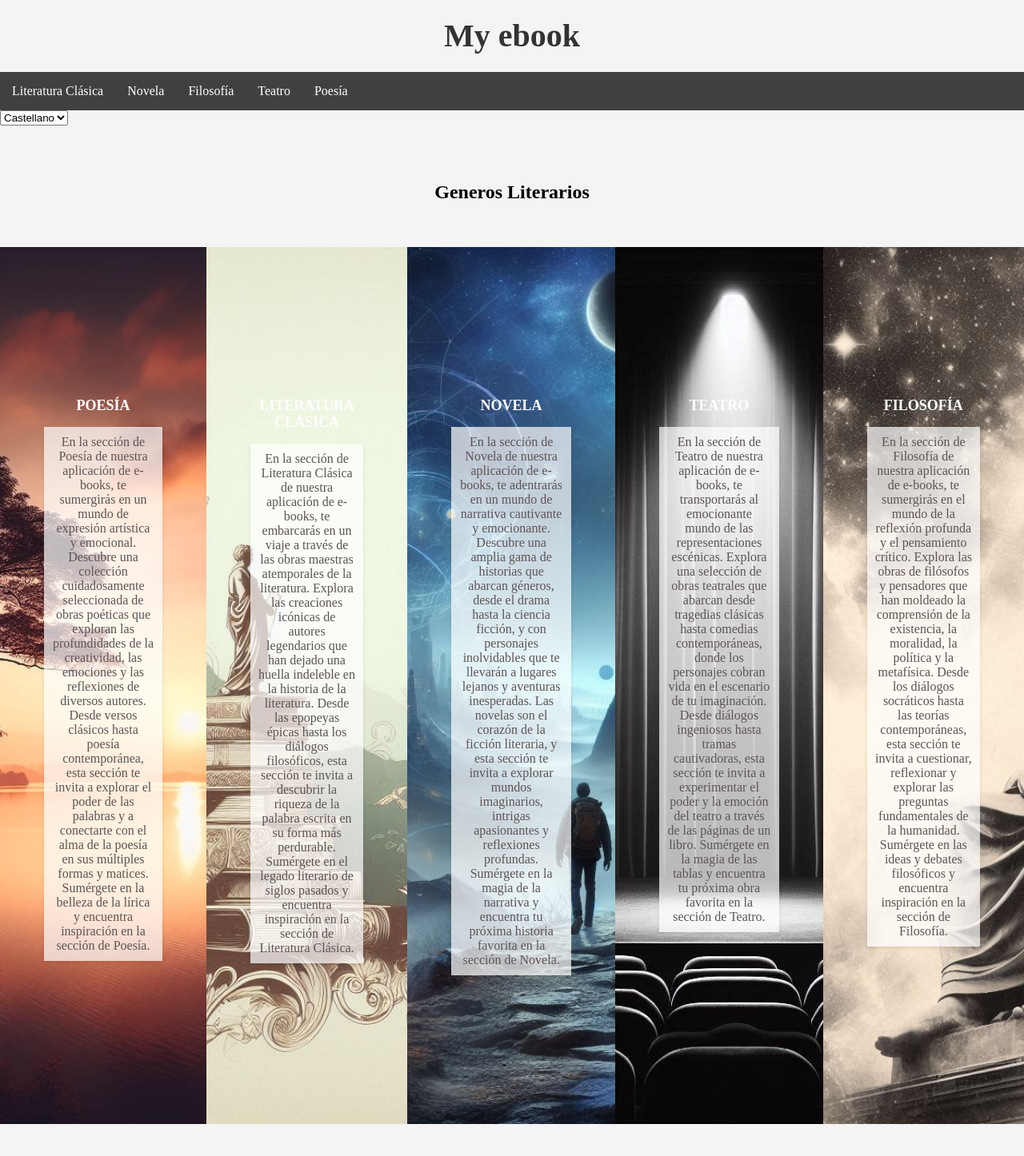
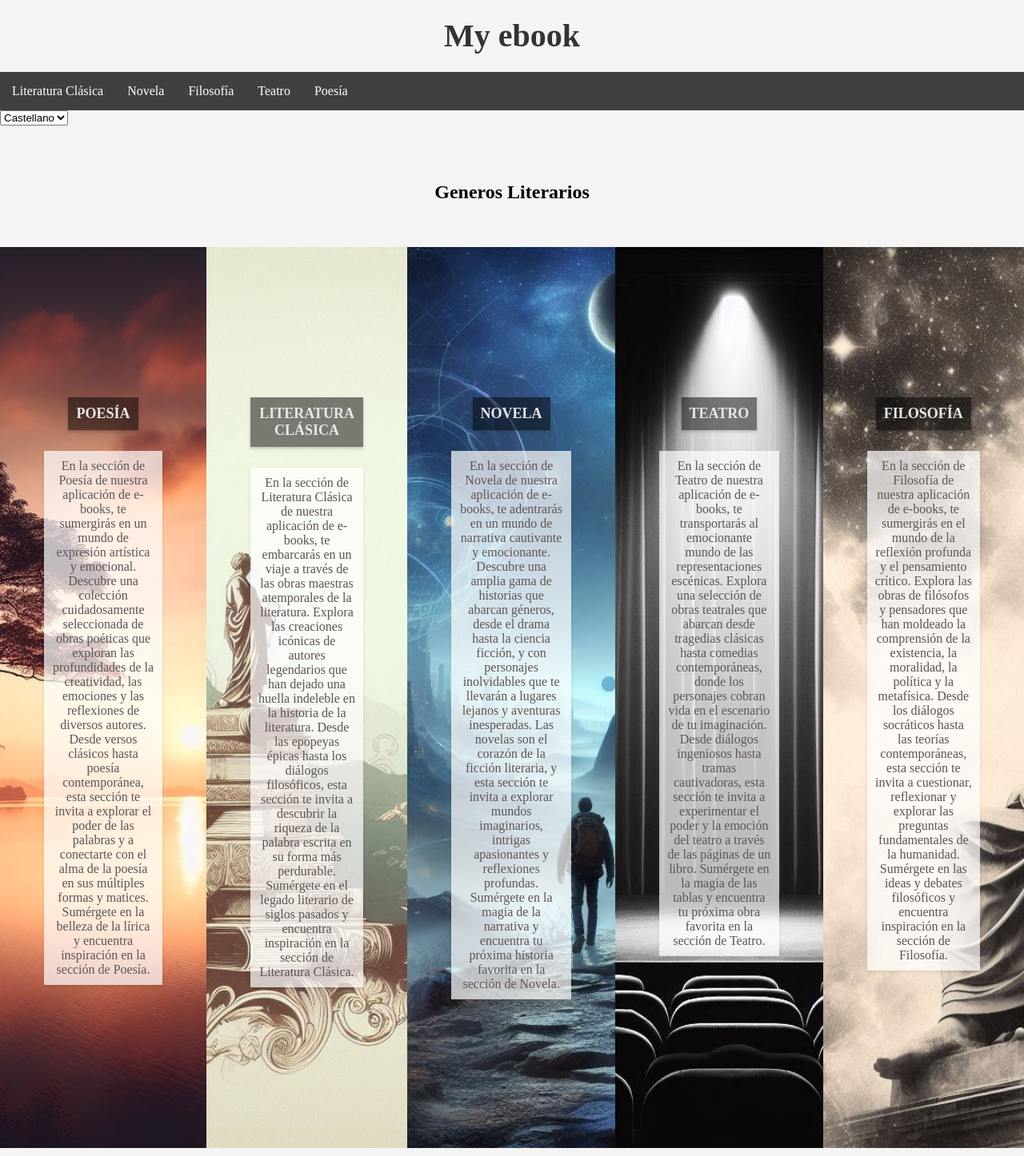
Before and after one commit to luis-suarez-cuartas/ebook, a Django app: page /appmyebook/ in a window 1280 px wide. Shown: the top 1446 px of the page at 80% size. Run offline with Django 4.2, Linux system fonts and the light colour scheme; data comes from the database, SQL or seed files in the repository.

Commit message:
Últimas mejoras

```diff
--- a/appmyebook/static/CSS/styles.css
+++ b/appmyebook/static/CSS/styles.css
@@ -106,14 +106,19 @@ h1 a:hover:before {
     padding: 170px 55px;
 }
 
-.Contenido-1 a, .Contenido-2 a,.Contenido-3 a,.Contenido-4 a,.Contenido-5 a {
-    color: #ffffff;
+.Contenido-1 a, .Contenido-2 a, .Contenido-3 a, .Contenido-4 a, .Contenido-5 a {
+    color: #e7e7e7;
     text-decoration: none;
     font-weight: bold;
+    background-color: rgba(0, 0, 0, 0.5); /* Fondo semitransparente */
+    padding: 10px; /* Espaciado interno para mayor legibilidad */
+    box-shadow: 0 2px 4px rgba(0, 0, 0, 0.2); /* Sombra sutil */
+    display: inline-block; /* Hace que cada enlace se comporte como un bloque en línea */
+    margin-bottom: 10px; /* Agregamos un margen inferior para separar los elementos */
 }
 
 .Contenido-1 a:hover, .Contenido-2 a:hover,.Contenido-3 a:hover,.Contenido-4 a:hover,.Contenido-5 a:hover{
-    color: #6d747f;
+    transform: scale(1.1);
 }
 
 .h2{
@@ -192,6 +197,14 @@ footer{
     line-height: 28px;
     font-size: 14px;
 }
+
+.footer-content a {
+    color: #fff;
+    text-decoration: none;
+    font-weight: bold;
+    display: block;
+}
+
 .socials{
     list-style: none;
     display: flex;
--- a/appmyebook/templates/base.html
+++ b/appmyebook/templates/base.html
@@ -38,7 +38,7 @@
         {% block contenido %}{% endblock %}
         <footer>
             <div class="footer-content">
-                <h3>My ebook</h3>
+                <h3><a href="#">My ebook</a></h3>
                 <p>Sumérgete en la magia de la lectura con My eBook. Tu destino para explorar universos literarios sin fin.</p>
                 <ul class="socials">
                     <li><a href="https://www.facebook.com/"><i class="fa fa-facebook"></i></a></li>
```
